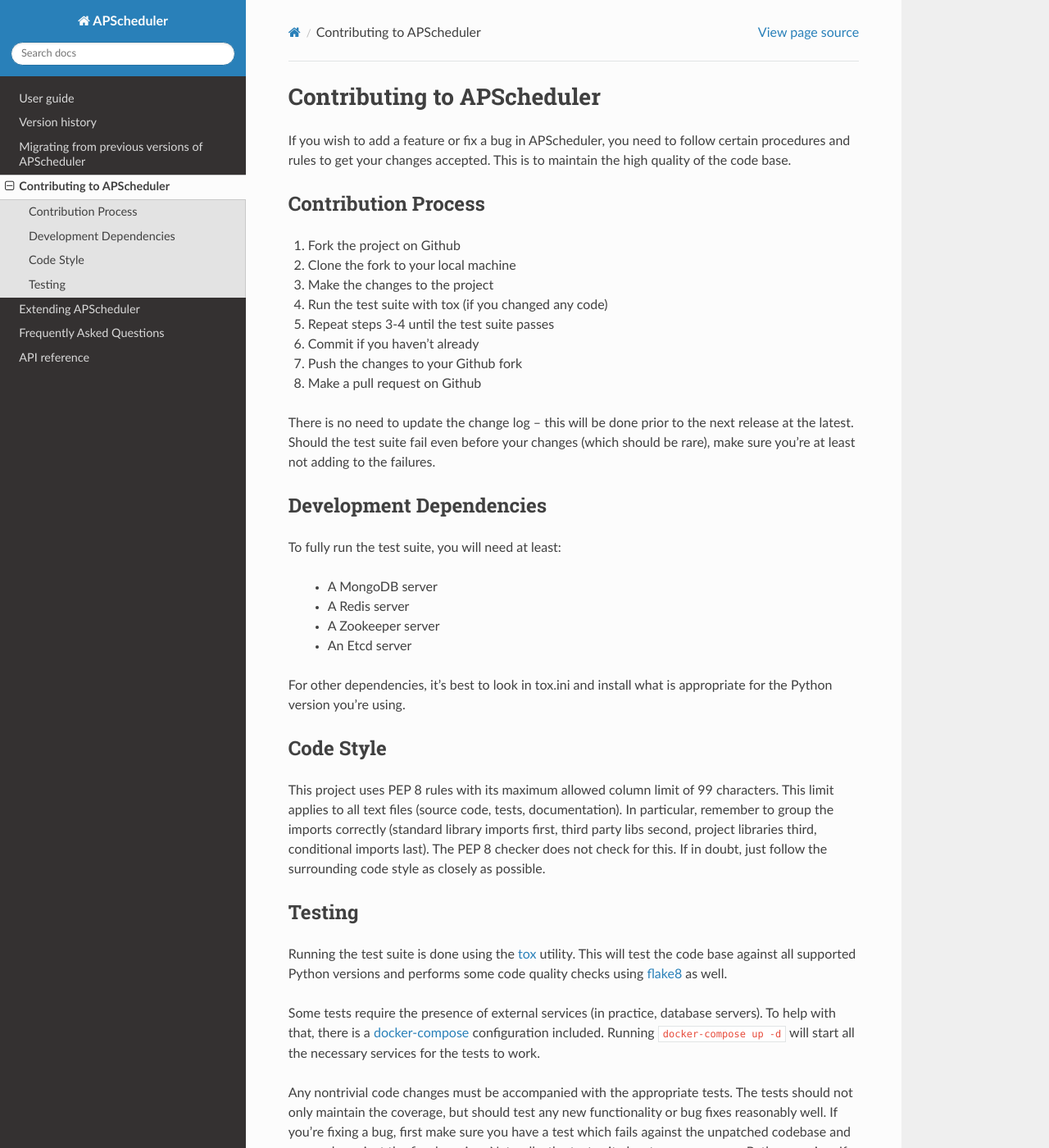
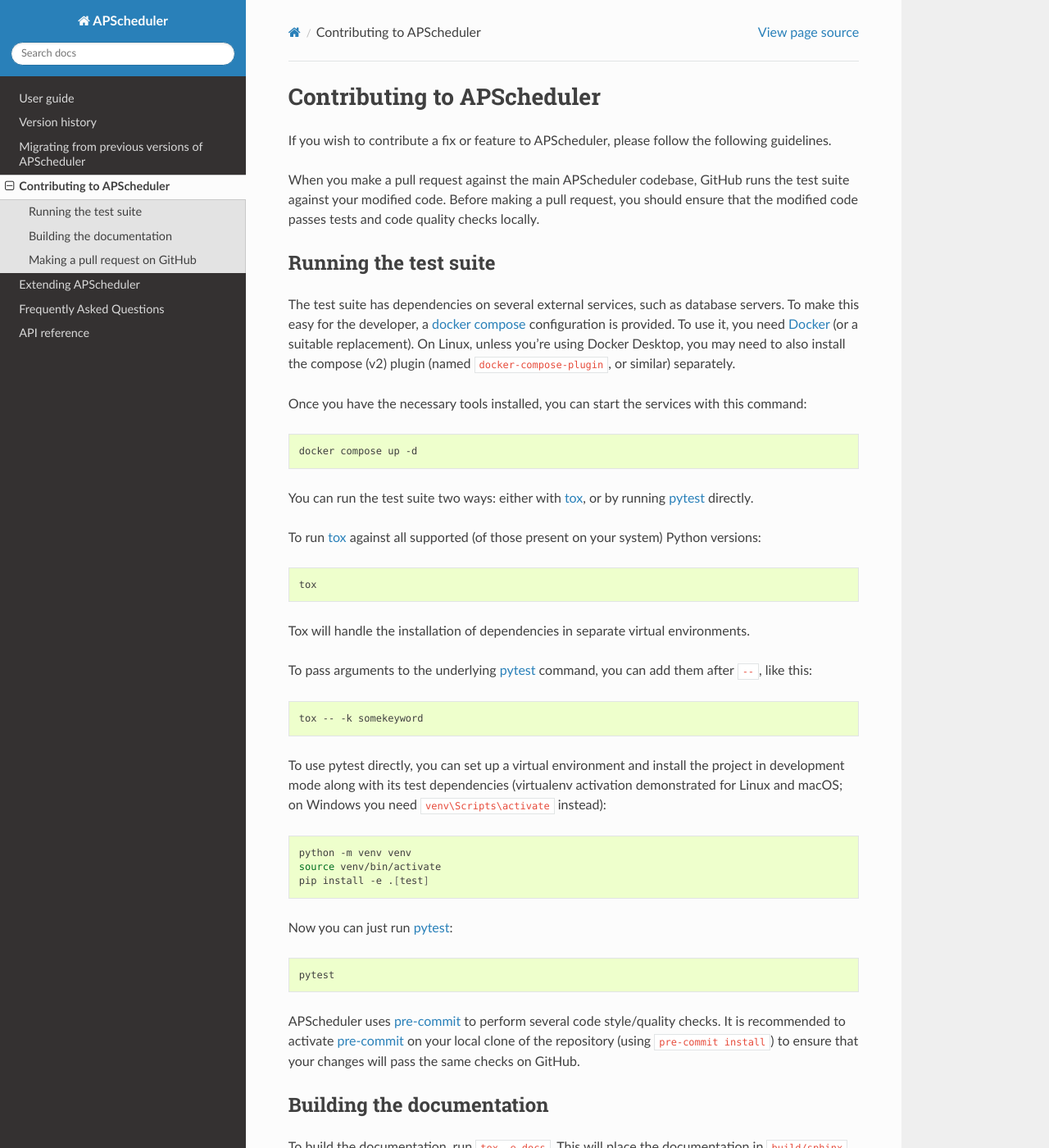
Before and after one commit to agronholm/apscheduler, a Sphinx documentation site: the page built from docs/contributing.rst, in a window 1280 px wide and 1400 px high. Shown: the whole window at 82% size. Built offline with Sphinx 7.4.7 and the Read the Docs theme 2.0.0, drawn with Linux system fonts in a browser that asks for light colours; some of the changed text lies outside the part shown.

Commit message:
Updated contributor docs

```diff
--- a/docs/contributing.rst
+++ b/docs/contributing.rst
@@ -1,70 +1,97 @@
-###########################
 Contributing to APScheduler
-###########################
+===========================
 
-If you wish to add a feature or fix a bug in APScheduler, you need to follow certain procedures and
-rules to get your changes accepted. This is to maintain the high quality of the code base.
+.. highlight:: bash
 
+If you wish to contribute a fix or feature to APScheduler, please follow the following
+guidelines.
 
-Contribution Process
-====================
+When you make a pull request against the main APScheduler codebase, GitHub runs the test
+suite against your modified code. Before making a pull request, you should ensure that
+the modified code passes tests and code quality checks locally.
 
-1. Fork the project on Github
-2. Clone the fork to your local machine
-3. Make the changes to the project
-4. Run the test suite with tox (if you changed any code)
-5. Repeat steps 3-4 until the test suite passes
-6. Commit if you haven't already
-7. Push the changes to your Github fork
-8. Make a pull request on Github
+Running the test suite
+----------------------
 
-There is no need to update the change log -- this will be done prior to the next release at the
-latest. Should the test suite fail even before your changes (which should be rare), make sure
-you're at least not adding to the failures.
+The test suite has dependencies on several external services, such as database servers.
+To make this easy for the developer, a `docker compose`_ configuration is provided.
+To use it, you need Docker_ (or a suitable replacement). On Linux, unless you're using
+Docker Desktop, you may need to also install the compose (v2) plugin (named
+``docker-compose-plugin``, or similar) separately.
 
+Once you have the necessary tools installed, you can start the services with this
+command::
 
-Development Dependencies
-========================
+    docker compose up -d
 
-To fully run the test suite, you will need at least:
+You can run the test suite two ways: either with tox_, or by running pytest_ directly.
 
- * A MongoDB server
- * A Redis server
- * A Zookeeper server
- * An Etcd server
+To run tox_ against all supported (of those present on your system) Python versions::
 
-For other dependencies, it's best to look in tox.ini and install what is appropriate for the Python
-version you're using.
+    tox
 
+Tox will handle the installation of dependencies in separate virtual environments.
 
-Code Style
-==========
+To pass arguments to the underlying pytest_ command, you can add them after ``--``, like
+this::
 
-This project uses PEP 8 rules with its maximum allowed column limit of 99 characters.
-This limit applies to all text files (source code, tests, documentation).
-In particular, remember to group the imports correctly (standard library imports first, third party
-libs second, project libraries third, conditional imports last). The PEP 8 checker does not check
-for this. If in doubt, just follow the surrounding code style as closely as possible.
+    tox -- -k somekeyword
 
+To use pytest directly, you can set up a virtual environment and install the project in
+development mode along with its test dependencies (virtualenv activation demonstrated
+for Linux and macOS; on Windows you need ``venv\Scripts\activate`` instead)::
 
-Testing
-=======
+    python -m venv venv
+    source venv/bin/activate
+    pip install -e .[test]
 
-Running the test suite is done using the tox_ utility. This will test the code base against all
-supported Python versions and performs some code quality checks using flake8_ as well.
+Now you can just run pytest_::
 
-Some tests require the presence of external services (in practice, database servers). To help with
-that, there is a docker-compose_ configuration included. Running ``docker-compose up -d`` will
-start all the necessary services for the tests to work.
+    pytest
 
-Any nontrivial code changes must be accompanied with the appropriate tests. The tests should not
-only maintain the coverage, but should test any new functionality or bug fixes reasonably well.
-If you're fixing a bug, first make sure you have a test which fails against the unpatched codebase
-and succeeds against the fixed version. Naturally, the test suite has to pass on every Python
-version. If setting up all the required Python interpreters seems like too much trouble, make sure
-that it at least passes on the lowest supported versions of both Python 2 and 3. The full test
-suite is always run against each pull request, but it's a good idea to run the tests locally first.
+APScheduler uses pre-commit_ to perform several code style/quality checks. It is
+recommended to activate pre-commit_ on your local clone of the repository (using
+``pre-commit install``) to ensure that your changes will pass the same checks on GitHub.
 
-.. _tox: https://tox.readthedocs.io/
-.. _flake8: http://flake8.pycqa.org/
-.. _docker-compose: https://docs.docker.com/compose/
+Building the documentation
+--------------------------
+
+To build the documentation, run ``tox -e docs``. This will place the documentation in
+``build/sphinx`` where you can open ``index.html`` to view the formatted
+documentation.
+
+APScheduler uses ReadTheDocs_ to automatically build the documentation so the above
+procedure is only necessary if you are modifying the documentation and wish to check the
+results before committing.
+
+Making a pull request on GitHub
+-------------------------------
+
+To get your changes merged to the main codebase, you need a GitHub account.
+
+#. Fork the repository (if you don't have your own fork of it yet) by navigating to the
+   `main APScheduler repository`_ and clicking on "Fork" near the top right corner.
+#. Clone the forked repository to your local machine with
+   ``git clone git@github.com/yourusername/apscheduler``.
+#. Create a branch for your pull request, like ``git checkout -b myfixname``
+#. Make the desired changes to the code base.
+#. Commit your changes locally. If your changes close an existing issue, add the text
+   ``Fixes #XXX.`` or ``Closes #XXX.`` to the commit message (where XXX is the issue
+   number).
+#. Push the changeset(s) to your forked repository (``git push``)
+#. Navigate to Pull requests page on the original repository (not your fork) and click
+   "New pull request"
+#. Click on the text "compare across forks".
+#. Select your own fork as the head repository and then select the correct branch name.
+#. Click on "Create pull request".
+
+If you have trouble, consult the `pull request making guide`_ on opensource.com.
+
+.. _Docker: https://docs.docker.com/desktop/#download-and-install
+.. _docker compose: https://docs.docker.com/compose/
+.. _tox: https://tox.readthedocs.io/en/latest/install.html
+.. _pre-commit: https://pre-commit.com/#installation
+.. _pytest: https://pypi.org/project/pytest/
+.. _ReadTheDocs: https://readthedocs.org/
+.. _main APScheduler repository: https://github.com/agronholm/apscheduler
+.. _pull request making guide: https://opensource.com/article/19/7/create-pull-request-github
```
